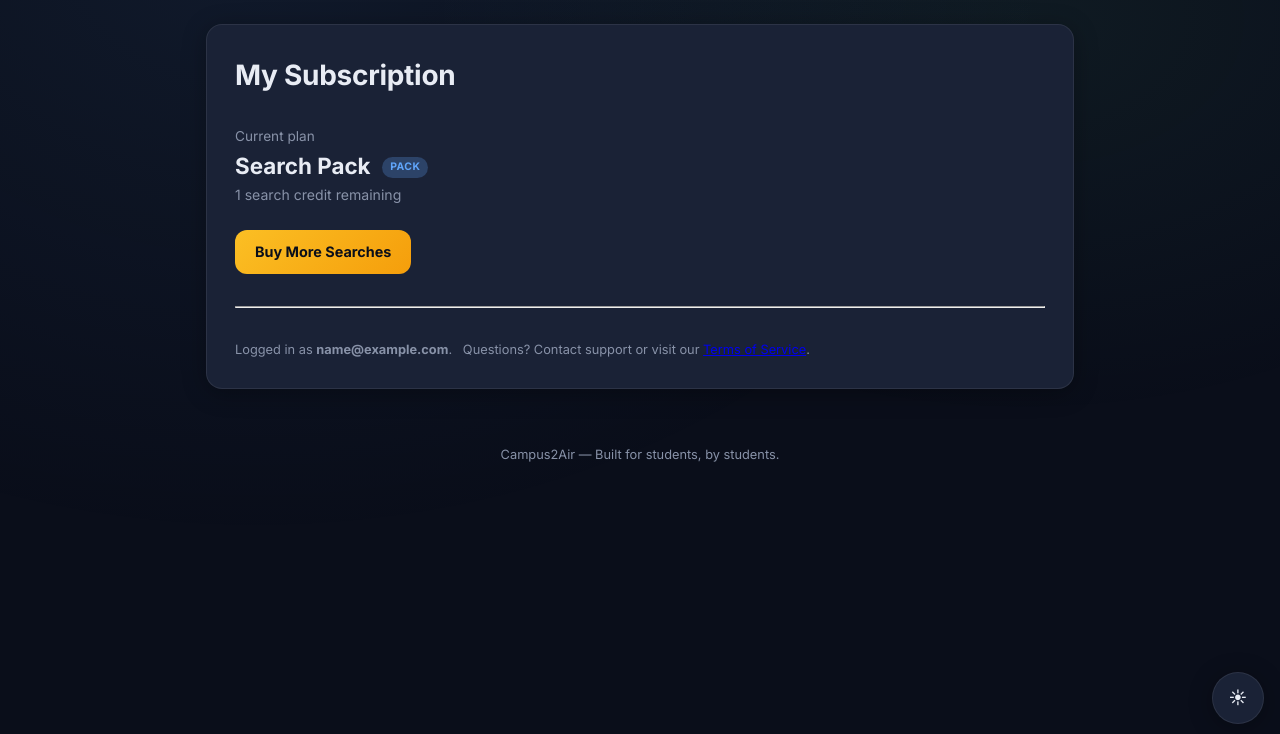
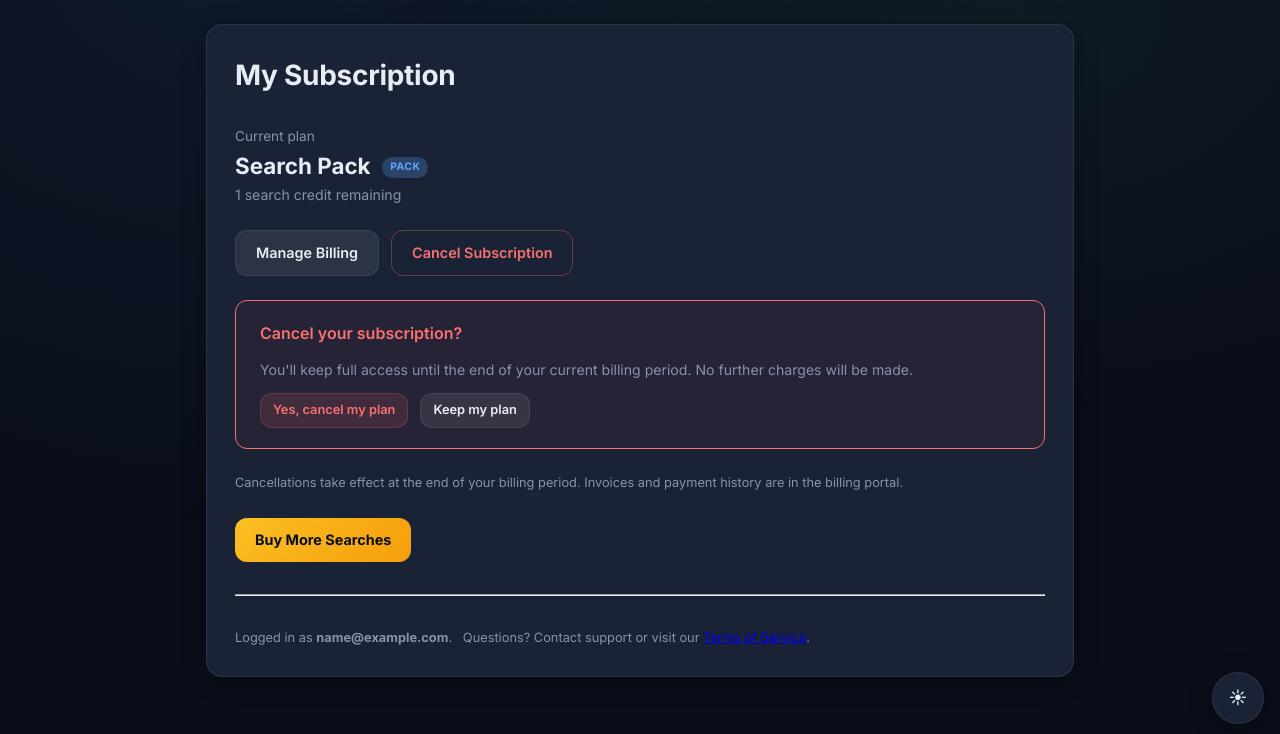
Before and after one commit to CodingGenius0001/univs-carpool-matchmaking, a Flask app: page /account in a window 1280 px wide. Shown: the part 60-794 px from the top of the page. Run offline with Flask 3, Linux system fonts and the light colour scheme; the visitor is signed in with stand-in values (Sample User, id 1); tables that the repository leaves empty hold one stand-in row (values such as "Sample post").

Commit message:
Show billing management to any user with a Stripe record in DB
Previously gated on tier being monthly/annual — now shows for anyone
with stripe_subscription_id or stripe_customer_id, so cancel/manage
buttons appear even during trial or after a sync failure.

Co-Authored-By: Claude Sonnet 4.6 <noreply@anthropic.com>

```diff
--- a/templates/account.html
+++ b/templates/account.html
@@ -87,13 +87,13 @@
         </div>
         {% endif %}
 
-        <!-- Billing management (only for recurring subscribers) -->
-        {% if tier in ('monthly', 'annual') and (sub.get('stripe_customer_id') or sub.get('stripe_subscription_id')) %}
+        <!-- Billing management — shown whenever there is any Stripe record -->
+        {% if sub.get('stripe_subscription_id') or sub.get('stripe_customer_id') %}
         <div style="display:flex;gap:0.75rem;flex-wrap:wrap;align-items:center;">
           <button class="btn btn-secondary" id="portal-btn" onclick="C2ASub.openBillingPortal(this)">
             Manage Billing
           </button>
-          {% if not (stripe_sub_data and stripe_sub_data.cancel_at_period_end) %}
+          {% if sub.get('stripe_subscription_id') and not (stripe_sub_data and stripe_sub_data.cancel_at_period_end) %}
           <button class="btn btn-ghost-danger" id="cancel-btn" onclick="document.getElementById('cancel-confirm').hidden=false;this.hidden=true;">
             Cancel Subscription
           </button>
@@ -101,7 +101,7 @@
         </div>
 
         <!-- Inline cancel confirmation panel -->
-        {% if not (stripe_sub_data and stripe_sub_data.cancel_at_period_end) %}
+        {% if sub.get('stripe_subscription_id') and not (stripe_sub_data and stripe_sub_data.cancel_at_period_end) %}
         <div id="cancel-confirm" hidden style="border:1px solid var(--danger);border-radius:12px;padding:1.25rem 1.5rem;display:flex;flex-direction:column;gap:0.75rem;background:rgba(239,68,68,0.05);">
           <p style="margin:0;font-weight:600;color:var(--danger);">Cancel your subscription?</p>
           <p class="text-muted" style="font-size:0.88rem;margin:0;">
```
